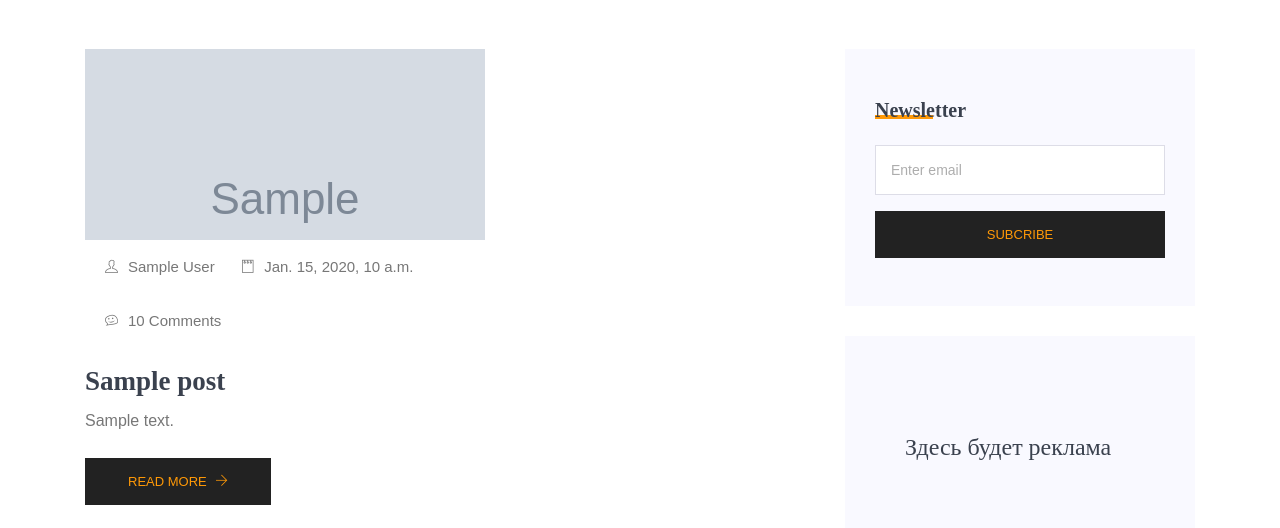
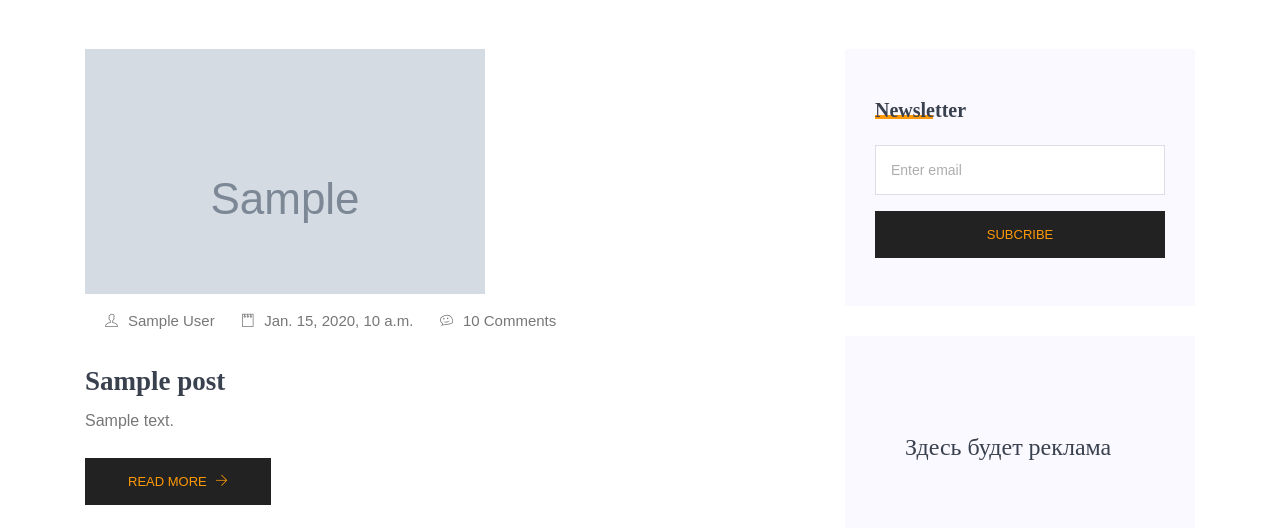
Before and after one commit to antauren/sensive-blog-templates, a Django app: template templates/index.html in a window 1280 px wide. Shown: the part 972-1500 px from the top of the page. Run offline with Django 3.2, Linux system fonts and the light colour scheme; the template is opened without the code that fills it: most values are stand-ins (such as "Sample title", 1, 10 or a date in 2020); grey boxes marked "Sample" are stand-in pictures; parts of the project's set-up code (start-up, migrations or seed data) failed here and were passed over; some libraries are stand-ins or nearby versions.

Commit message:
Fix card max-width

```diff
--- a/templates/index.html
+++ b/templates/index.html
@@ -167,7 +167,7 @@
 
                    alt=""
               >
-              <ul class="thumb-info">
+              <ul class="thumb-info" style="max-width: 550px;">
                 <li><a href="#"><i class="ti-user"></i>{{post.author}}</a></li>
                 <li><a href="#"><i class="ti-notepad"></i>{{post.published_at}}</a></li>
                 <li><a href="#"><i class="ti-themify-favicon"></i>{{post.comments_amount}} Comments</a></li>
```
